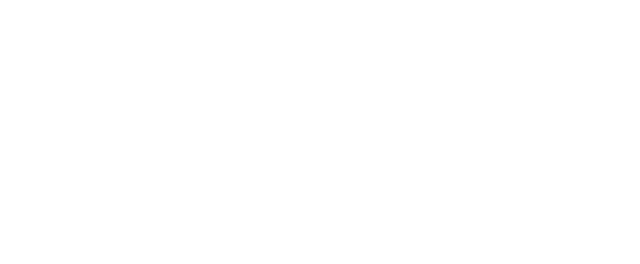
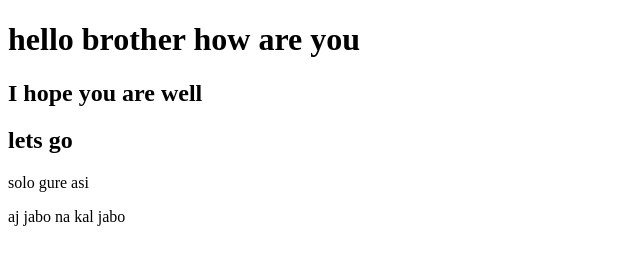
Before and after one commit to Nituchakma/my-second-repo, a plain HTML site: page index.html in a window 1280 px wide. Shown: the whole page, without its empty margins (0-640 px from the left). Drawn offline with Linux system fonts and the light colour scheme.

Commit message:
added header

```diff
--- a/index.html
+++ b/index.html
@@ -7,6 +7,10 @@
     <title>my second github repo</title>
 </head>
 <body>
-
+    <h1>hello brother how are you</h1>
+    <h2>I hope you are well</h2>
+    <h2>lets go</h2>
+    <p>solo gure asi</p>
+    <p>aj jabo na kal jabo</p>
 </body>
 </html>
```
